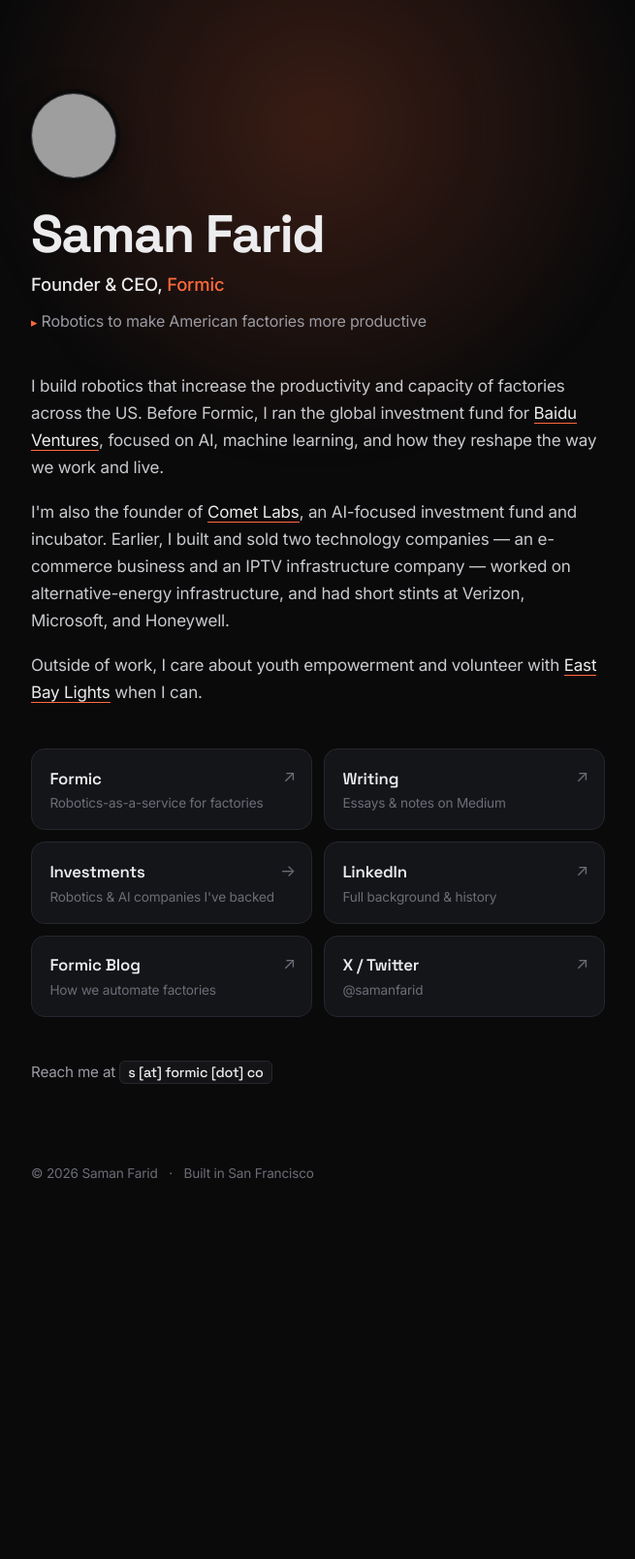
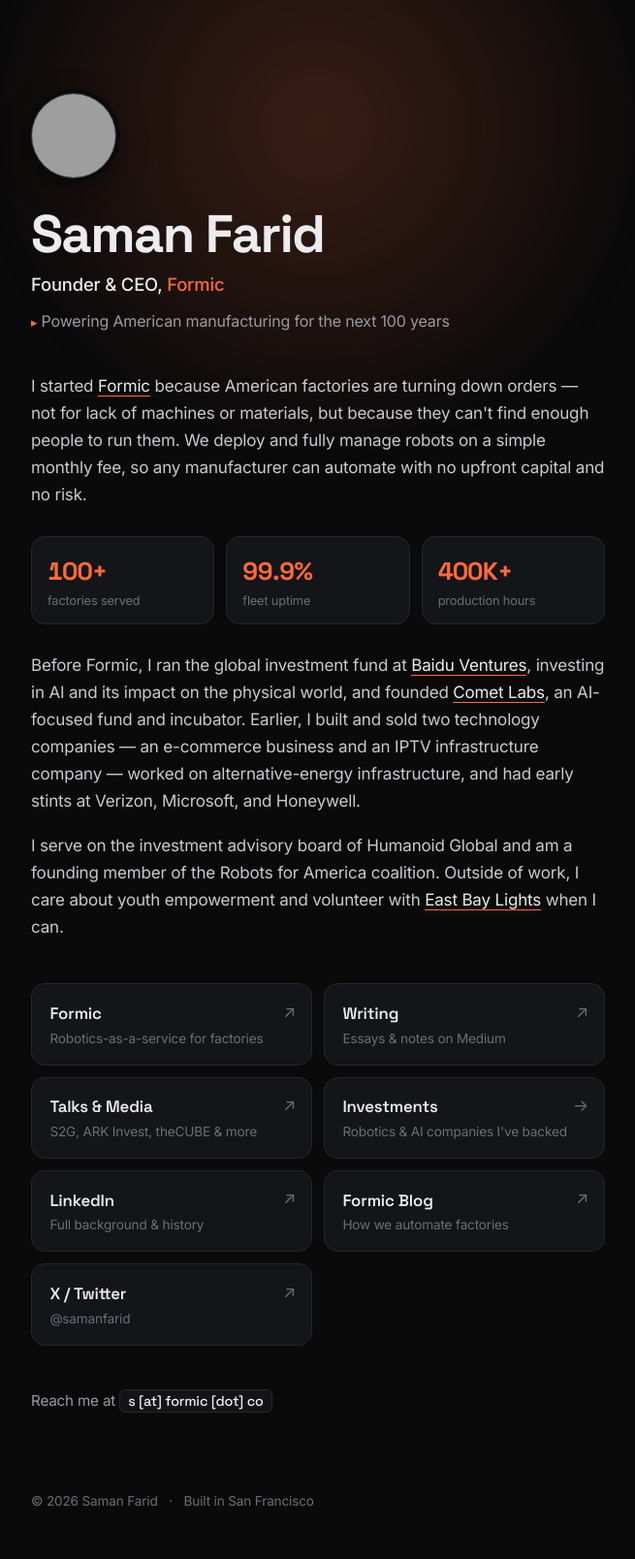
Before and after one commit to samanfarid/samanfarid.github.io, a Jekyll site: the page built from index.html, in a window 1280 px wide. Shown: the whole page at 97% size, without its empty margins (312-967 px from the left). Built offline with Jekyll 4.4.1, drawn with Linux system fonts in a browser that asks for light colours; before the commit the page ends 1269 px from its top, so only the background shows below that; grey boxes are pictures that could not be loaded.

Commit message:
Update homepage copy: mission-led bio, traction stats, roles
- Lead with mission ("Powering American manufacturing for the next
  100 years") and the labor-shortage/reshoring thesis
- Add a stat strip (factories / uptime / production hours)
- Add Humanoid Global advisory + Robots for America to bio
- Add a Talks & Media link card

Co-Authored-By: Claude Opus 4.8 (1M context) <noreply@anthropic.com>

```diff
--- a/assets/main.scss
+++ b/assets/main.scss
@@ -111,6 +111,34 @@ a:hover { text-decoration: underline; text-underline-offset: 3px; }
 .bio p:last-child { margin-bottom: 0; }
 .bio a { color: var(--text); border-bottom: 1px solid var(--accent); }
 .bio a:hover { color: var(--accent); text-decoration: none; }
+
+/* stat strip */
+.stats {
+  display: flex;
+  flex-wrap: wrap;
+  gap: 0.75rem;
+  margin: 1.75rem 0;
+}
+.stat {
+  flex: 1 1 0;
+  min-width: 90px;
+  display: flex;
+  flex-direction: column;
+  gap: 2px;
+  padding: 0.9rem 1rem;
+  background: var(--card);
+  border: 1px solid var(--border);
+  border-radius: var(--radius);
+}
+.stat-num {
+  font-family: "Space Grotesk", "Inter", sans-serif;
+  font-weight: 700;
+  font-size: 1.6rem;
+  letter-spacing: -0.02em;
+  color: var(--accent);
+  font-variant-numeric: tabular-nums;
+}
+.stat-label { color: var(--faint); font-size: 0.8rem; line-height: 1.3; }
 
 /* ---------- link cards ---------- */
 .links {
--- a/index.html
+++ b/index.html
@@ -8,23 +8,32 @@ description: Founder & CEO of Formic — building robotics to increase the produ
   <img class="avatar" src="{{ "/images/DSC_3275.jpg" | relative_url }}" alt="Saman Farid" width="88" height="88">
   <h1 class="name">Saman&nbsp;Farid</h1>
   <p class="role">Founder &amp; CEO, <a href="https://www.formic.co">Formic</a></p>
-  <p class="tagline"><span class="mark">&#9656;</span> Robotics to make American factories more productive</p>
+  <p class="tagline"><span class="mark">&#9656;</span> Powering American manufacturing for the next 100 years</p>
 </section>
 
 <section class="bio">
   <p>
-    I build robotics that increase the productivity and capacity of factories across the US. Before Formic,
-    I ran the global investment fund for <a href="https://www.bv.ai">Baidu Ventures</a>, focused on AI, machine
-    learning, and how they reshape the way we work and live.
+    I started <a href="https://www.formic.co">Formic</a> because American factories are turning down orders —
+    not for lack of machines or materials, but because they can't find enough people to run them. We deploy and
+    fully manage robots on a simple monthly fee, so any manufacturer can automate with no upfront capital and no risk.
   </p>
+
+  <div class="stats">
+    <div class="stat"><span class="stat-num">100+</span><span class="stat-label">factories served</span></div>
+    <div class="stat"><span class="stat-num">99.9%</span><span class="stat-label">fleet uptime</span></div>
+    <div class="stat"><span class="stat-num">400K+</span><span class="stat-label">production hours</span></div>
+  </div>
+
   <p>
-    I'm also the founder of <a href="https://www.cometlabs.io">Comet Labs</a>, an AI-focused investment fund and
-    incubator. Earlier, I built and sold two technology companies — an e-commerce business and an IPTV
-    infrastructure company — worked on alternative-energy infrastructure, and had short stints at Verizon,
+    Before Formic, I ran the global investment fund at <a href="https://www.bv.ai">Baidu Ventures</a>, investing
+    in AI and its impact on the physical world, and founded <a href="https://www.cometlabs.io">Comet Labs</a>, an
+    AI-focused fund and incubator. Earlier, I built and sold two technology companies — an e-commerce business and
+    an IPTV infrastructure company — worked on alternative-energy infrastructure, and had early stints at Verizon,
     Microsoft, and Honeywell.
   </p>
   <p>
-    Outside of work, I care about youth empowerment and volunteer with
+    I serve on the investment advisory board of Humanoid Global and am a founding member of the
+    Robots for America coalition. Outside of work, I care about youth empowerment and volunteer with
     <a href="https://www.eastbaylights.us">East Bay Lights</a> when I can.
   </p>
 </section>
@@ -38,6 +47,11 @@ description: Founder & CEO of Formic — building robotics to increase the produ
   <a class="card" href="https://medium.com/@samanfarid">
     <span class="card-title">Writing</span>
     <span class="card-sub">Essays &amp; notes on Medium</span>
+    <span class="arrow">&#8599;</span>
+  </a>
+  <a class="card" href="https://s2ginvestments.com/insights/podcast-saman-farid">
+    <span class="card-title">Talks &amp; Media</span>
+    <span class="card-sub">S2G, ARK Invest, theCUBE &amp; more</span>
     <span class="arrow">&#8599;</span>
   </a>
   <a class="card" href="{{ "/2020/06/10/Investments.html" | relative_url }}">
```
